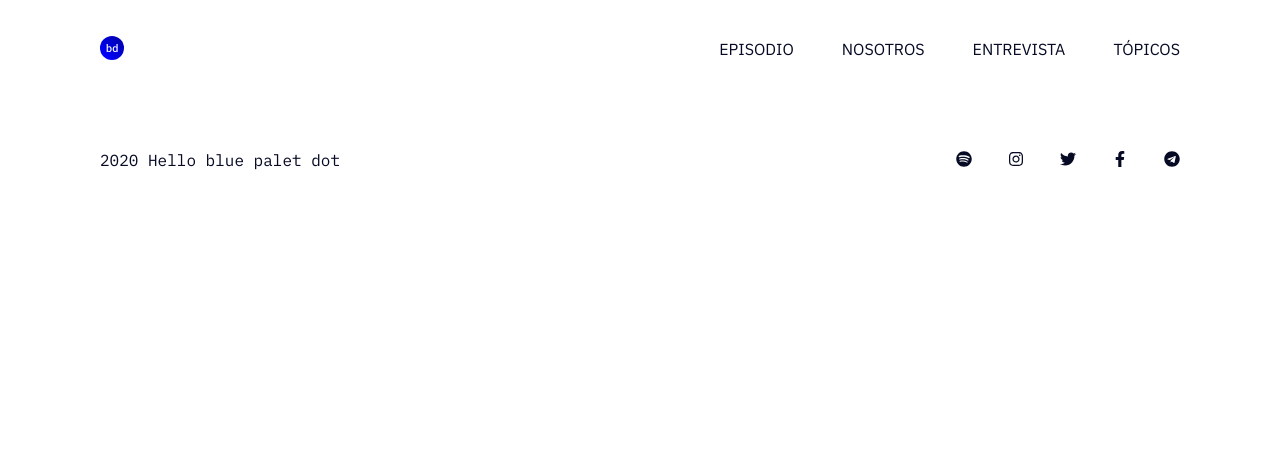
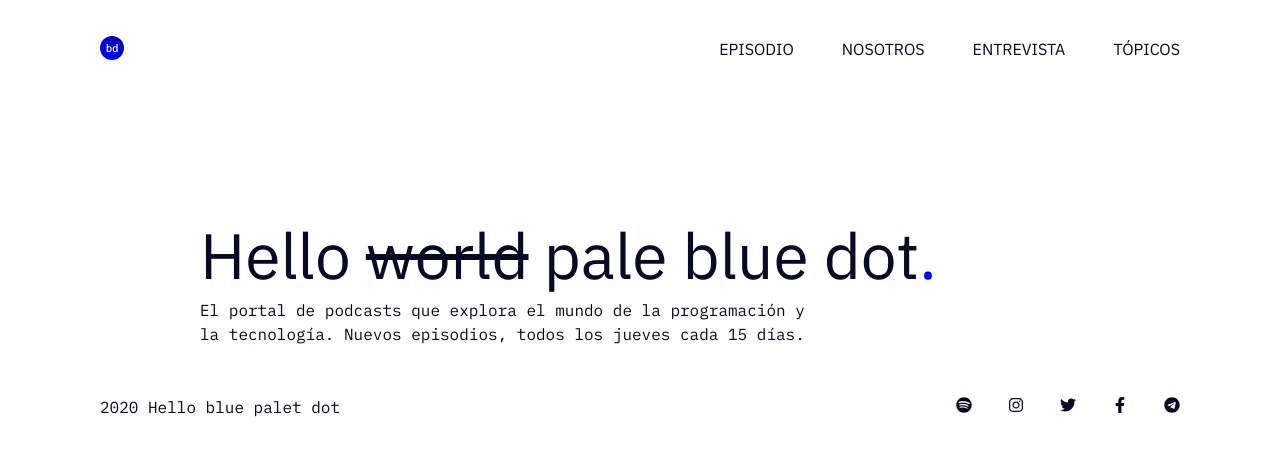
Before and after one commit to jofer1923/proyecto-podcast, a React (Create React App) app in the folder podcast/: page / in a window 1280 px wide. Shown: the top 456 px of the page. Built offline with nearby package versions, Linux system fonts and the light colour scheme.

Commit message:
[FIX] header is fixed and finished

```diff
--- /dev/null
+++ b/podcast/src/assets/styles/components/HelloWorld.css
@@ -0,0 +1,34 @@
+.HelloWorld {
+  width: fit-content;
+  margin-top: 120px;
+  margin-left: 200px;
+}
+
+.HelloWorld__title {
+  font-family: "IBM Plex Sans", sans-serif;
+  font-size: 64px;
+  color: #060a24;
+  letter-spacing: 0;
+  font-weight: 400;
+  margin-bottom: 5px;
+}
+
+.HelloWorld__title span:first-child {
+  text-decoration: line-through;
+}
+
+.HelloWorld__title span:last-child {
+  color: #0000ec;
+}
+
+.HelloWorld__text {
+  justify-content: start;
+  font-family: "IBM Plex Mono", monospace;
+  font-weight: 400;
+  font-size: 16px;
+  color: #060a24;
+  letter-spacing: 0;
+  line-height: 24px;
+  width: 628px;
+  margin: 0;
+}
--- a/podcast/src/components/App.jsx
+++ b/podcast/src/components/App.jsx
@@ -1,10 +1,12 @@
 import React from 'react'
 import Header from './Header'
 import Footer from './Footer'
+import HelloWorld from './HelloWorld'
 
 const App = () =>(
     <>
         <Header/>
+        <HelloWorld/>
         <Footer/>
 
     </>
--- /dev/null
+++ b/podcast/src/components/HelloWorld.jsx
@@ -0,0 +1,16 @@
+import React from 'react'
+import '../assets/styles/components/HelloWorld.css'
+
+const HelloWorld = () =>(
+ <div className="HelloWorld">
+     <h1 className="HelloWorld__title">
+         Hello <span>world</span> pale blue dot<span>.</span>
+     </h1>
+     <p className ="HelloWorld__text">
+     El portal de podcasts que explora el mundo de la programación y la
+     tecnología. Nuevos episodios, todos los jueves cada 15 días.</p>
+ </div>
+
+)
+
+export default HelloWorld;
```
Also changed, not shown: 1 other file (tests, documents, lock files or other folders).
